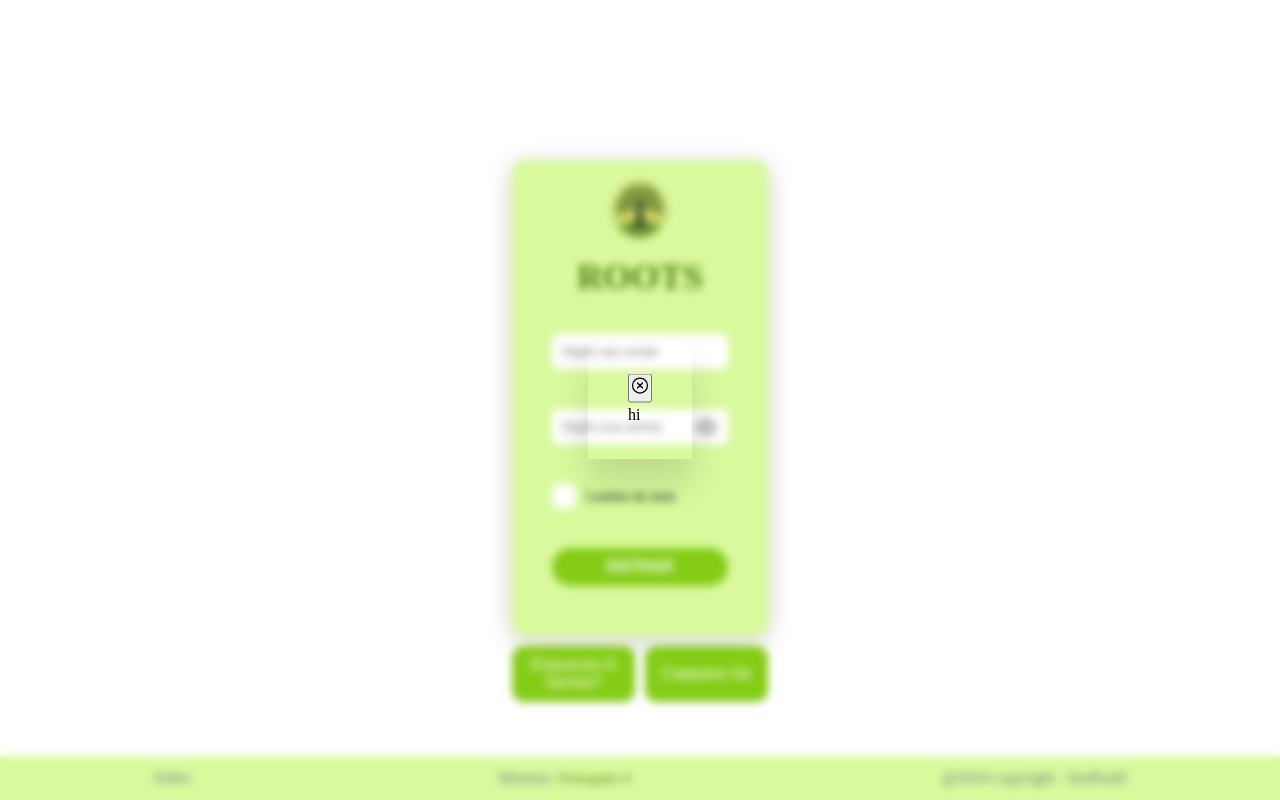
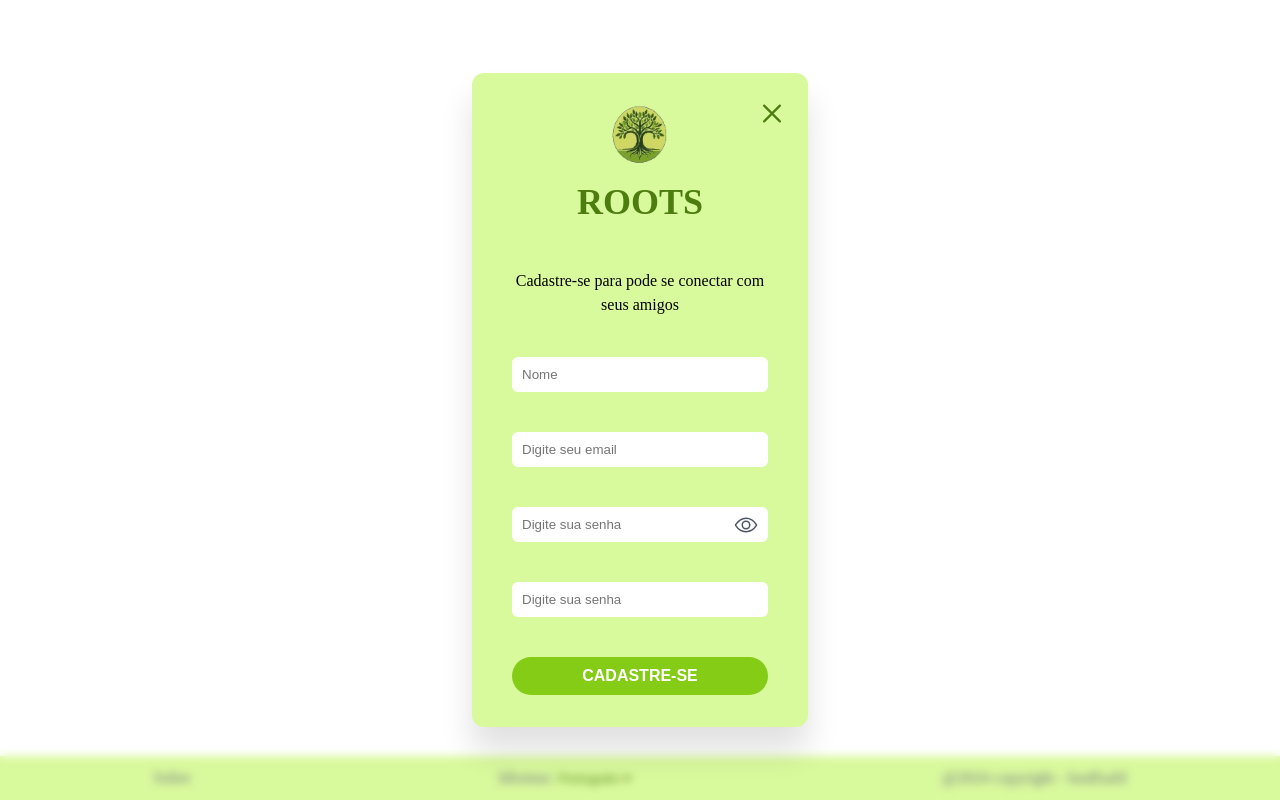
Before and after one commit to irrobs/Roots, a React (Vite) app: page /login in a window 1280 px wide. Both pictures are taken after a click on the button "Cadastre-Se". Built offline with nearby package versions, Linux system fonts and the light colour scheme.

Commit message:
feat(signUp): Create base form signUp users. Added files relates to signUp in authentication folde, add signUp function in apiAuth. Refactored form code to be more reusable

```diff
--- a/src/features/authentication/LoginForm.tsx
+++ b/src/features/authentication/LoginForm.tsx
@@ -8,6 +8,8 @@ import Button from "../../ui/Button";
 import { useState } from "react";
 import { useForm } from "react-hook-form";
 import { useLogin } from "./useLogin";
+import StyledForm from "../../ui/Form";
+import InputContainer from "../../ui/InputContainer";
 
 const StyledFormContainer = styled.div`
   background-color: var(--color-lime-200);
@@ -19,18 +21,6 @@ const StyledFormContainer = styled.div`
   border-radius: var(--border-radius-md);
   margin-bottom: 1rem;
   box-shadow: var(--shadow-md);
-`;
-
-const StyledForm = styled.form`
-  margin-top: 3rem;
-  width: 100%;
-  display: flex;
-  flex-direction: column;
-  gap: 4rem;
-`;
-
-const StyledInputContainer = styled.div`
-  position: relative;
 `;
 
 const StyledSpan = styled.span`
@@ -83,7 +73,7 @@ export default function LoginForm() {
       <Logo type="login" />
 
       <StyledForm onSubmit={handleSubmit(onSubmit)}>
-        <StyledInputContainer>
+        <InputContainer>
           <Input
             type="email"
             placeholder="Digite seu email"
@@ -97,9 +87,9 @@ export default function LoginForm() {
           {errors.email?.type === "required" && (
             <ErrorMessage>Está campo é obrigatório</ErrorMessage>
           )}
-        </StyledInputContainer>
+        </InputContainer>
 
-        <StyledInputContainer>
+        <InputContainer>
           <Input
             type={seePassword ? "text" : "password"}
             placeholder="Digite sua senha"
@@ -120,16 +110,14 @@ export default function LoginForm() {
           <StyledSpan onClick={() => setSeePassword(!seePassword)}>
             {seePassword ? <IoEyeOffOutline /> : <IoEyeOutline />}
           </StyledSpan>
-        </StyledInputContainer>
+        </InputContainer>
 
         <CheckboxContainer>
           <Checkbox type="checkbox" id="checkbox-remember" />
           <Label htmlFor="checkbox-remember">Lembre de mim</Label>
         </CheckboxContainer>
 
-        <Button category="primary" type="submit" disabled={isPending}>
-          {isPending ? "Loading..." : "Entrar"}
-        </Button>
+        <Button>{isPending ? "Loading..." : "Entrar"}</Button>
       </StyledForm>
     </StyledFormContainer>
   );
--- a/src/features/authentication/SignUpForm.tsx
+++ b/src/features/authentication/SignUpForm.tsx
@@ -1,3 +1,135 @@
+import styled from "styled-components";
+import Button from "../../ui/Button";
+import StyledForm from "../../ui/Form";
+import Input from "../../ui/Input";
+import Logo from "../../ui/Logo";
+import InputContainer from "../../ui/InputContainer";
+import { useState } from "react";
+import { useForm } from "react-hook-form";
+import { IoEyeOffOutline, IoEyeOutline } from "react-icons/io5";
+
+const FormText = styled.p`
+  text-align: center;
+`;
+
+const StyledSpan = styled.span`
+  display: inline-block;
+  position: absolute;
+  width: 2.4rem;
+  height: 2.4rem;
+  top: 50%;
+  right: 1rem;
+  transform: translateY(-50%);
+
+  & > * {
+    width: 100%;
+    height: 100%;
+    stroke: var(--color-gray-600);
+  }
+`;
+
+const ErrorMessage = styled.p`
+  position: absolute;
+  color: var(--color-red-600);
+  bottom: 0%;
+  transform: translateY(100%);
+`;
+
 export default function SignUpForm() {
-  return <div>hi</div>;
+  const [name, setName] = useState("");
+  const [email, setEmail] = useState("");
+  const [password, setPassword] = useState("");
+  const [seePassword, setSeePassword] = useState(false);
+
+  const isPending = false;
+
+  const {
+    register,
+    handleSubmit,
+    formState: { errors },
+  } = useForm();
+
+  function onSubmit() {}
+
+  return (
+    <StyledForm variation="modal" onSubmit={handleSubmit(onSubmit)}>
+      <Logo type="login" />
+      <FormText>Cadastre-se para pode se conectar com seus amigos</FormText>
+
+      <InputContainer>
+        <Input
+          type="text"
+          placeholder="Nome"
+          {...register("name", { required: true })}
+          value={name}
+          onChange={(e: React.ChangeEvent<HTMLInputElement>) =>
+            setName(e.target.value)
+          }
+          disabled={isPending}
+        />
+        {errors.name?.type === "required" && (
+          <ErrorMessage>Está campo é obrigatório</ErrorMessage>
+        )}
+      </InputContainer>
+
+      <InputContainer>
+        <Input
+          type="email"
+          placeholder="Digite seu email"
+          {...register("email", { required: true })}
+          value={email}
+          onChange={(e: React.ChangeEvent<HTMLInputElement>) =>
+            setEmail(e.target.value)
+          }
+          disabled={isPending}
+        />
+        {errors.email?.type === "required" && (
+          <ErrorMessage>Está campo é obrigatório</ErrorMessage>
+        )}
+      </InputContainer>
+
+      <InputContainer>
+        <Input
+          type={seePassword ? "text" : "password"}
+          placeholder="Digite sua senha"
+          {...register("password", { required: true, minLength: 8 })}
+          value={password}
+          onChange={(e: React.ChangeEvent<HTMLInputElement>) =>
+            setPassword(e.target.value)
+          }
+          disabled={isPending}
+        />
+        {errors.password?.type === "required" && (
+          <ErrorMessage>Está campo é obrigatório</ErrorMessage>
+        )}
+        {errors.password?.type === "minLength" && (
+          <ErrorMessage>Senha muito pequena</ErrorMessage>
+        )}
+
+        <StyledSpan onClick={() => setSeePassword(!seePassword)}>
+          {seePassword ? <IoEyeOffOutline /> : <IoEyeOutline />}
+        </StyledSpan>
+      </InputContainer>
+
+      <InputContainer>
+        <Input
+          placeholder="Digite sua senha"
+          {...register("confirm-password", { required: true, minLength: 8 })}
+          value={password}
+          onChange={(e: React.ChangeEvent<HTMLInputElement>) =>
+            setPassword(e.target.value)
+          }
+          disabled={isPending}
+        />
+        {errors.password?.type === "required" && (
+          <ErrorMessage>Está campo é obrigatório</ErrorMessage>
+        )}
+        {errors.password?.type === "minLength" && (
+          <ErrorMessage>Senha muito pequena</ErrorMessage>
+        )}
+      </InputContainer>
+
+      <Button>Cadastre-se</Button>
+    </StyledForm>
+  );
 }
--- a/src/features/authentication/useLogin.ts
+++ b/src/features/authentication/useLogin.ts
@@ -5,7 +5,6 @@ import { login as loginApi } from "../../services/apiAuth";
 interface LoginData {
   email: string;
   password: string;
-  isCheckedRemember?: boolean;
 }
 
 export function useLogin() {
--- a/src/services/apiAuth.ts
+++ b/src/services/apiAuth.ts
@@ -29,3 +29,14 @@ export async function getCurrentUser() {
 
   return data.user;
 }
+
+export async function signUp({ email, password }: userType) {
+  const { data, error } = await supabase.auth.signUp({
+    email,
+    password,
+  });
+
+  if (error) throw new Error(error.message);
+
+  return data;
+}
--- a/src/ui/Button.tsx
+++ b/src/ui/Button.tsx
@@ -3,8 +3,7 @@ import styled, { css } from "styled-components";
 type VariationType = "primary" | "secondary";
 type SizeType = "medium" | "full";
 
-//record used to create a object type that has keys of VariationType type, and the keys have a return value of css(for styled-components)
-const variation: Record<VariationType, ReturnType<typeof css>> = {
+const variation = {
   primary: css`
     text-transform: uppercase;
     border-radius: var(--border-radius-full);
@@ -16,7 +15,7 @@ const variation: Record<VariationType, ReturnType<typeof css>> = {
   `,
 };
 
-const size: Record<SizeType, ReturnType<typeof css>> = {
+const size = {
   medium: css`
     width: 50%;
   `,
--- /dev/null
+++ b/src/ui/Form.tsx
@@ -0,0 +1,28 @@
+import styled, { css } from "styled-components";
+
+type VariationType = "regular" | "modal";
+
+type FormType = {
+  variation?: VariationType;
+};
+
+const variations = {
+  regular: css`
+    margin-top: 3rem;
+    width: 100%;
+  `,
+
+  modal: css`
+    width: 20vw;
+  `,
+};
+
+const StyledForm = styled.form<FormType>`
+  display: flex;
+  flex-direction: column;
+  gap: 4rem;
+
+  ${(props) => variations[props.variation ?? "regular"]}
+`;
+
+export default StyledForm;
--- /dev/null
+++ b/src/ui/InputContainer.tsx
@@ -0,0 +1,7 @@
+import styled from "styled-components";
+
+const InputContainer = styled.div`
+  position: relative;
+`;
+
+export default InputContainer;
--- a/src/ui/Modal.tsx
+++ b/src/ui/Modal.tsx
@@ -6,17 +6,18 @@ import {
   useContext,
   useState,
 } from "react";
-import { IoCloseCircleOutline } from "react-icons/io5";
+import { IoCloseOutline } from "react-icons/io5";
 import styled from "styled-components";
 import { createPortal } from "react-dom";
+import { useOutsideClick } from "../hooks/useOutsideClick";
 
 const StyledModal = styled.div`
   position: fixed;
   top: 50%;
   left: 50%;
   transform: translate(-50%, -50%);
-  background-color: var(--color-grey-0);
-  border-radius: var(--border-radius-lg);
+  background-color: var(--color-lime-200);
+  border-radius: var(--border-radius-md);
   box-shadow: var(--shadow-lg);
   padding: 3.2rem 4rem;
   transition: all 0.5s;
@@ -28,13 +29,25 @@ const Overlay = styled.div`
   left: 0;
   width: 100%;
   height: 100vh;
-  background-color: var(--backdrop-color);
+
   backdrop-filter: blur(4px);
   z-index: 1000;
   transition: all 0.5s;
 `;
 const Button = styled.button`
-  font-size: 2rem;
+  position: absolute;
+  right: 0;
+  top: 0;
+  transform: translate(-50%, 50%);
+  font-size: 3.6rem;
+  background-color: inherit;
+  border: none;
+  color: var(--color-lime-700);
+  transition: all 0.3s;
+
+  &:hover {
+    color: var(--color-red-600);
+  }
 `;
 
 interface ModalContextType {
@@ -92,16 +105,16 @@ function Window({ children, name }: WindowProps) {
   const { openName, close } = useContext(ModalContext);
 
   //allows closingthe modal with click in overlay
-  //const ref = useOutsideClick(close);
+  const ref = useOutsideClick(close);
 
   if (name != openName) return null;
 
   //puts the modal as a sibling of body
   return createPortal(
-    <Overlay onClick={close}>
-      <StyledModal>
+    <Overlay>
+      <StyledModal ref={ref}>
         <Button onClick={close}>
-          <IoCloseCircleOutline />
+          <IoCloseOutline />
         </Button>
         <div>{cloneElement(children, { onCloseModal: close })}</div>
       </StyledModal>
```
Also changed, not shown: src/features/authentication/useSignUp.ts (added, +18 -0 lines).
